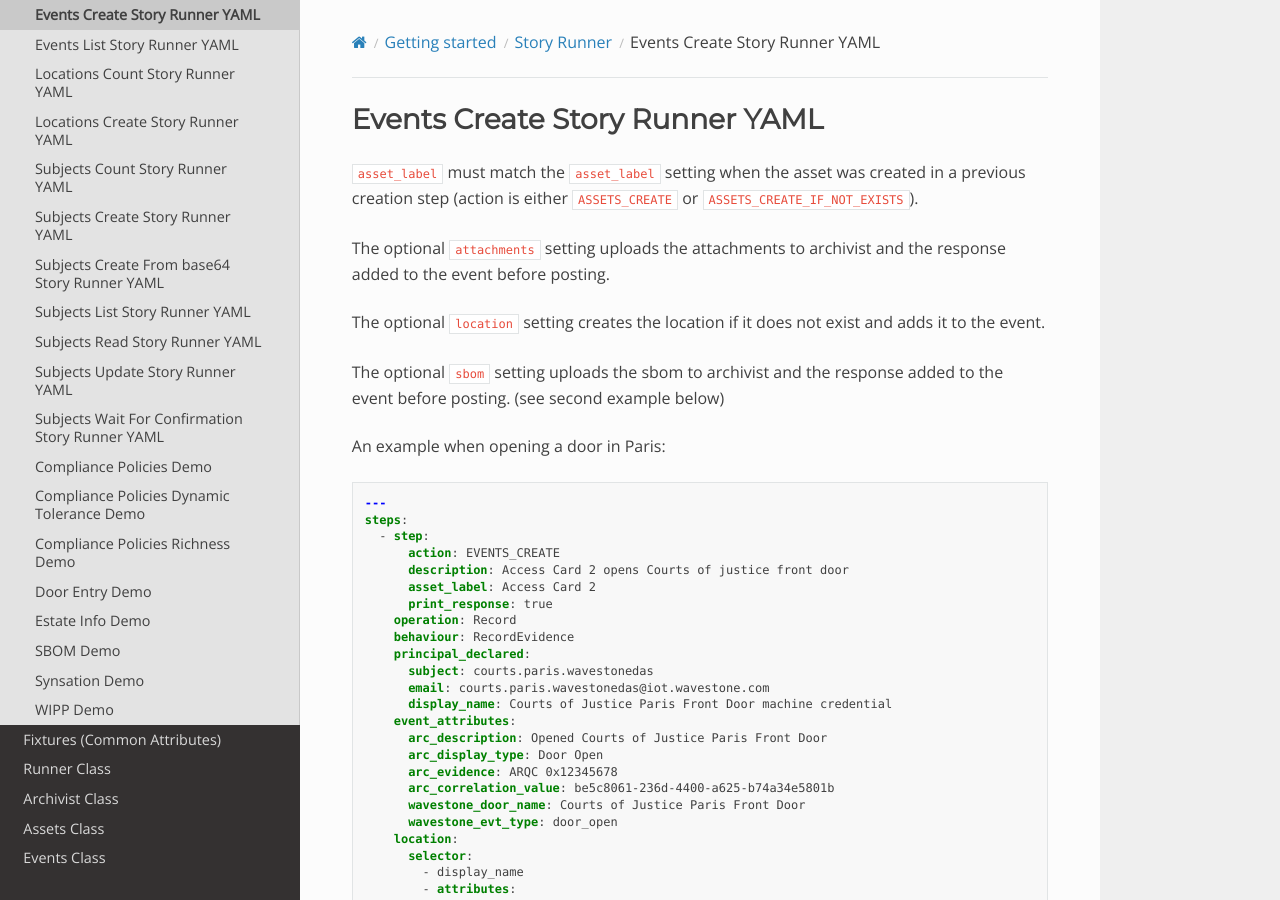
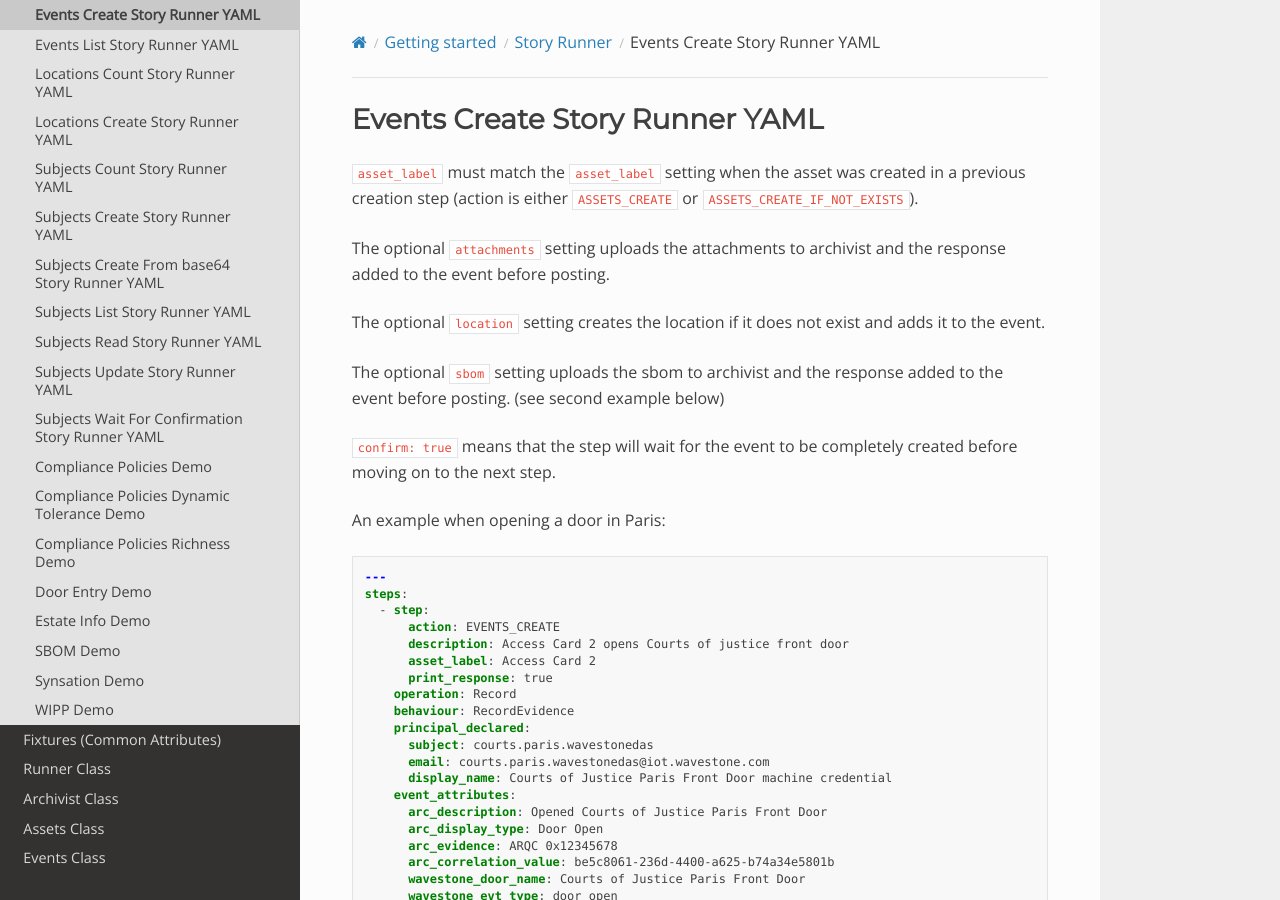
Before and after one commit to datatrails/datatrails-python, a Sphinx documentation site: the page built from docs/runner/events_create.rst, in a window 1280 px wide and 900 px high. Built offline with Sphinx 7.4.7 and the Read the Docs theme 2.0.0, drawn with Linux system fonts in a browser that asks for light colours; the version number could not be read and is left out.

Commit message:
Final Fixup

```diff
--- a/docs/runner/events_create.rst
+++ b/docs/runner/events_create.rst
@@ -14,6 +14,8 @@ the event.
 
 The optional :code:`sbom` setting uploads the sbom to archivist and the response added to the
 event before posting. (see second example below)
+
+:code:`confirm: true` means that the step will wait for the event to be completely created before moving on to the next step.
 
 An example when opening a door in Paris:
 
```
